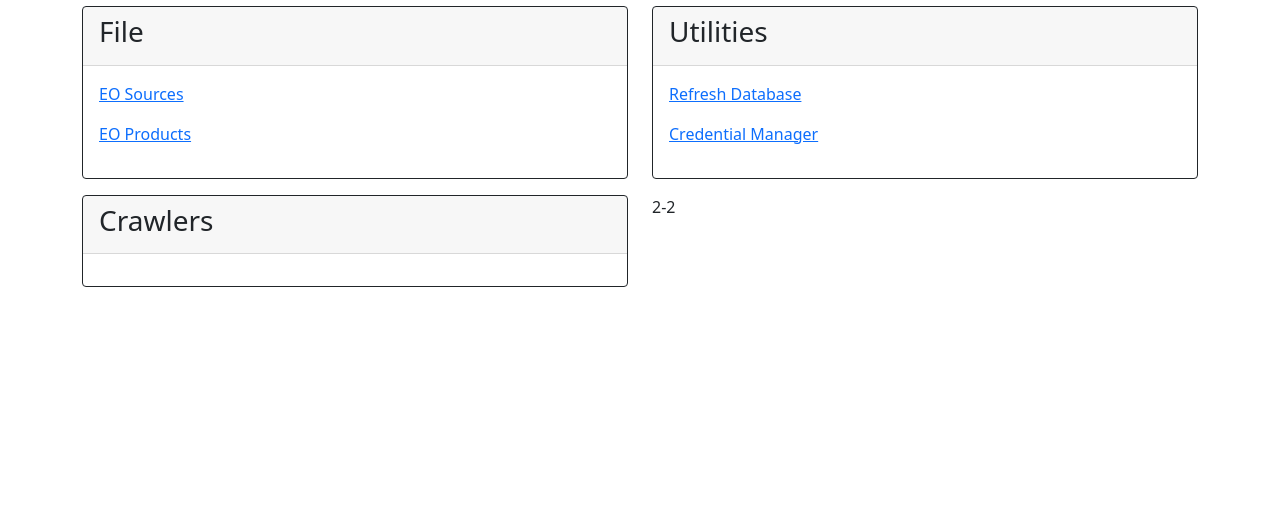
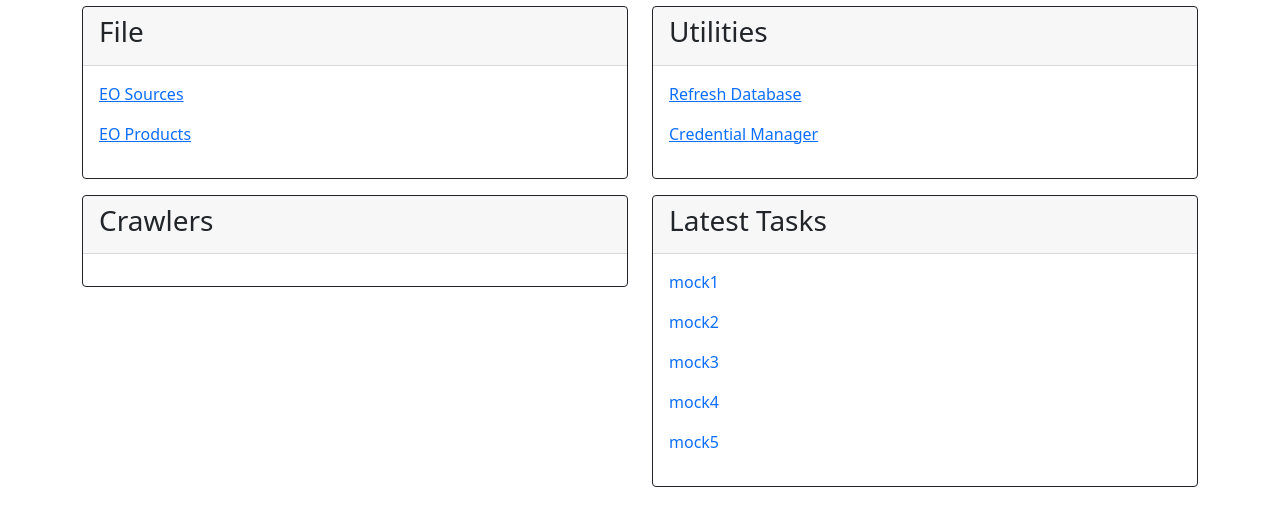
Before and after one commit to DimitrisKasabalis/Auth_eo, a Django app: template mproj/eo_engine/templates/home.html in a window 1280 px wide. Shown: the part 50-576 px from the top of the page. Run offline with Django 3.2, Linux system fonts and the light colour scheme; the template is opened without the code that fills it, so the values that code supplies are empty; parts of the project's set-up code (start-up, migrations or seed data) failed here and were passed over.

Commit message:
added mock placeholder for tab 2-2 at welcome page

```diff
--- a/mproj/eo_engine/templates/home.html
+++ b/mproj/eo_engine/templates/home.html
@@ -34,7 +34,18 @@
                     </div>
                 </div>
             </div>
-            <div class="col">2-2</div>
+            <div class="col">
+                <div class="card border-dark mb-3">
+                    <div class="card-header"><h3>Latest Tasks</h3></div>
+                    <div class="card-body text-primary">
+                        <p>mock1</p>
+                        <p>mock2</p>
+                        <p>mock3</p>
+                        <p>mock4</p>
+                        <p>mock5</p>
+                    </div>
+                </div>
+            </div>
         </div>
     </div>
     <ul>
```
Also changed, not shown: 1 other file.
